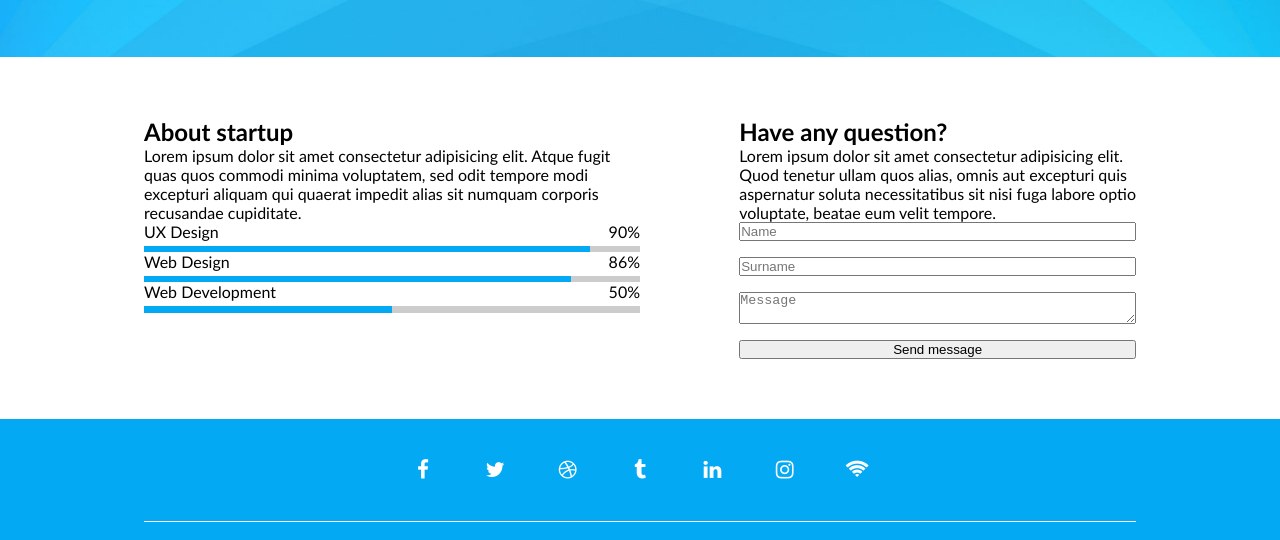
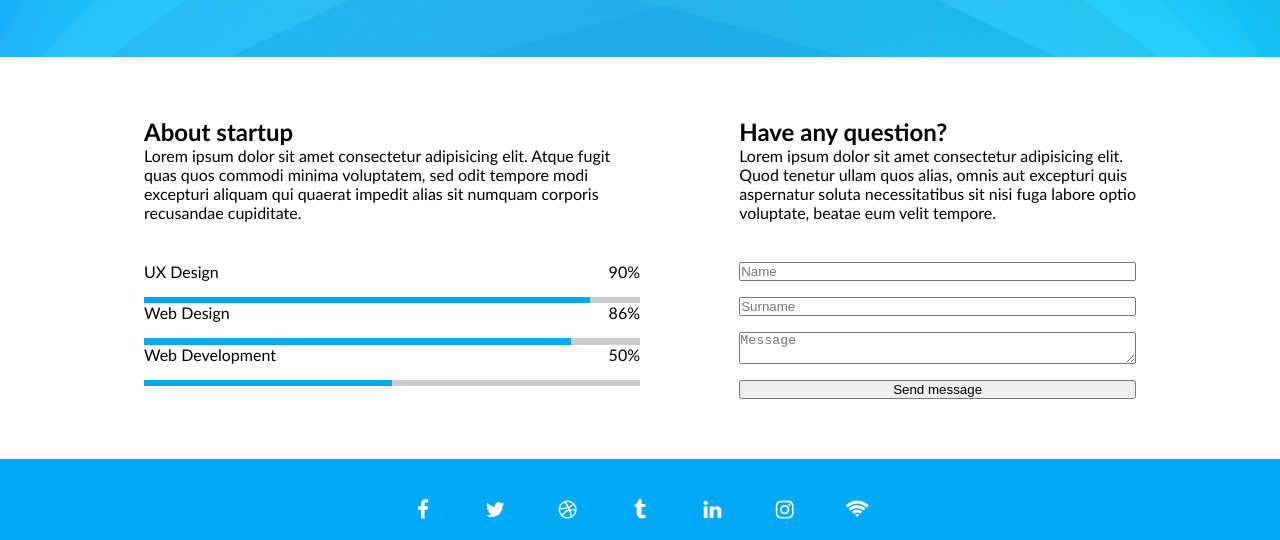
Before and after one commit to Vilteee/4-coming-soon, a website: page index.html in a window 1280 px wide. Shown: the part 479-1019 px from the top of the page. Drawn offline with Linux system fonts and the light colour scheme.

Commit message:
form commit

```diff
--- a/css/components/form.css
+++ b/css/components/form.css
@@ -2,6 +2,7 @@
     display: flex;
     flex-direction: column;
     gap: 1rem;
+    margin-top: 40px;
 
 }
 
--- a/css/components/progress-bar.css
+++ b/css/components/progress-bar.css
@@ -3,9 +3,13 @@
     display: flex;
     flex-direction: column;
     width: 100%;
-    gap: 0.3rem;
+    gap: 1rem;
+
+
 }
-
+.bar-container {
+    margin-top: 40px;
+}
 .progress-bar > .top {
     display: flex;
     justify-content: space-between;
--- a/index.html
+++ b/index.html
@@ -50,6 +50,8 @@
                 <div class="column">
                     <h2>About startup</h2>
                     <p>Lorem ipsum dolor sit amet consectetur adipisicing elit. Atque fugit quas quos commodi minima voluptatem, sed odit tempore modi excepturi aliquam qui quaerat impedit alias sit numquam corporis recusandae cupiditate.</p>
+                    <div class="bar-container">
+
                         <div class="progress-bar">
                             <div class="top">
                                 <div class="label">UX Design</div>
@@ -84,6 +86,7 @@
                         </div>
                     </div>
                    </div>
+                </div>
                 <div class="column right-column">
                     <h2>Have any question?</h2>
                     <p>Lorem ipsum dolor sit amet consectetur adipisicing elit. Quod tenetur ullam quos alias, omnis aut excepturi quis aspernatur soluta necessitatibus sit nisi fuga labore optio voluptate, beatae eum velit tempore.</p>
@@ -93,7 +96,7 @@
                     <label for="email">Email</label>
                     <input id="email" type="email" placeholder="Surname">
                     <label for="message">Message</label>
-                    <textarea itemid="message" name="" id="" placeholder="Message"></textarea>
+                    <textarea itemid="message" name="" id="message" placeholder="Message"></textarea>
                     <button>Send message</button>
                    </form>
                 </div>
```
Lines whose indentation alone changed are shown as unchanged.
